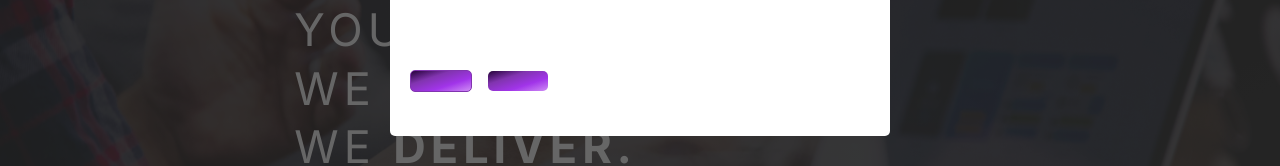
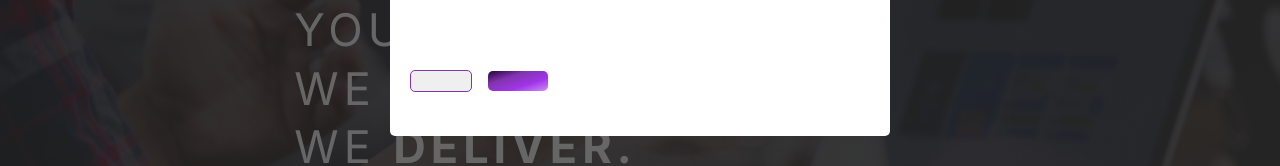
Before and after one commit to esteemayo/next-idesignx, a Next.js app: page / in a window 1280 px wide. Shown: the part 366-532 px from the top of the page. Built offline with nearby package versions, Linux system fonts and the light colour scheme.

Commit message:
fix: add styling

```diff
--- a/src/components/buttons/Button.tsx
+++ b/src/components/buttons/Button.tsx
@@ -1,6 +1,6 @@
 'use client';
 
-import styled from 'styled-components';
+import styled, { css } from 'styled-components';
 
 interface ButtonProps {
   label: string;
@@ -44,13 +44,17 @@ const StyledButton = styled.button`
   padding: 1rem 3rem;
   font-weight: 400;
   font-size: 1.5rem;
-  background-image: linear-gradient(
+  background-image: ${({ outline }) =>
+    !outline &&
+    css`
+  linear-gradient(
     to right bottom,
     var(--clr-purple-dark-1),
     var(--clr-purple-light-1),
     var(--clr-purple-light-2),
     var(--clr-purple-light-3)
-  );
+  )
+  `};
   color: var(--clr-white);
   border-radius: 0.5rem;
   outline-color: var(--clr-purple-light-3);
```
